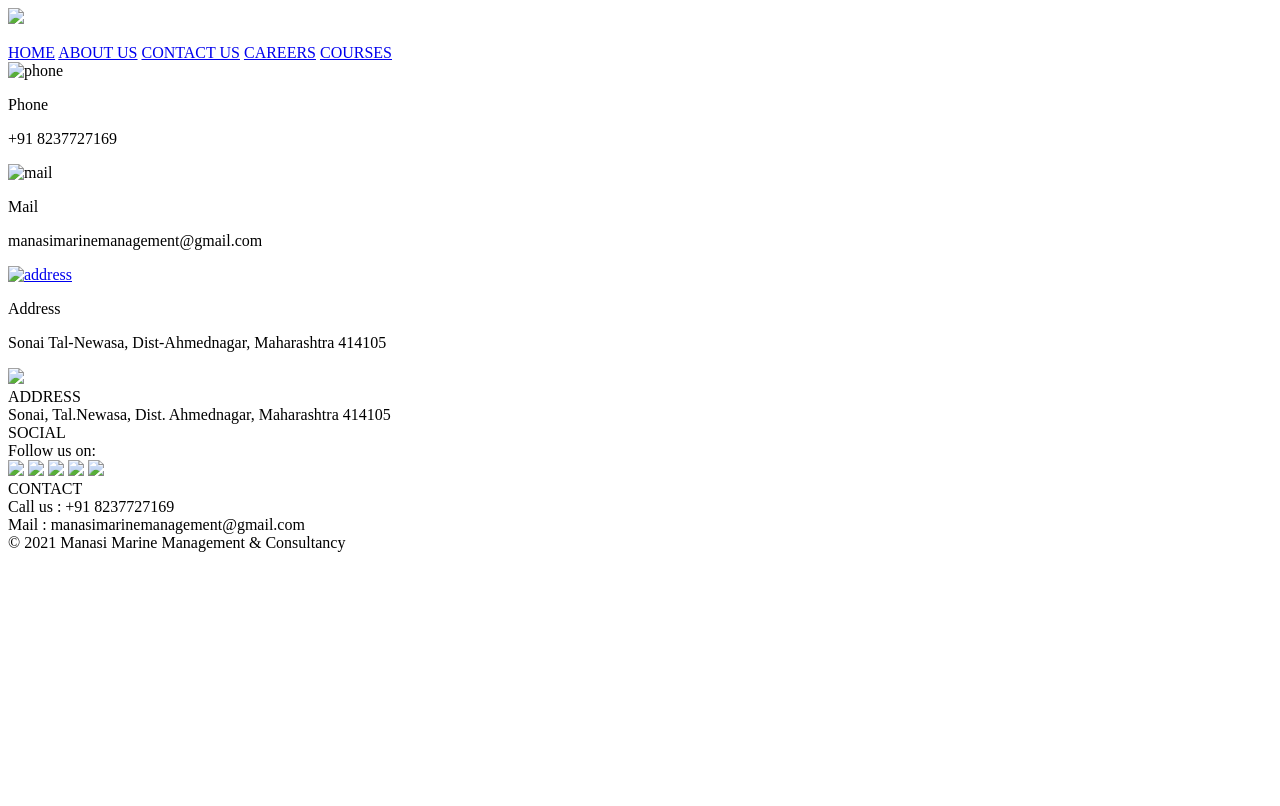
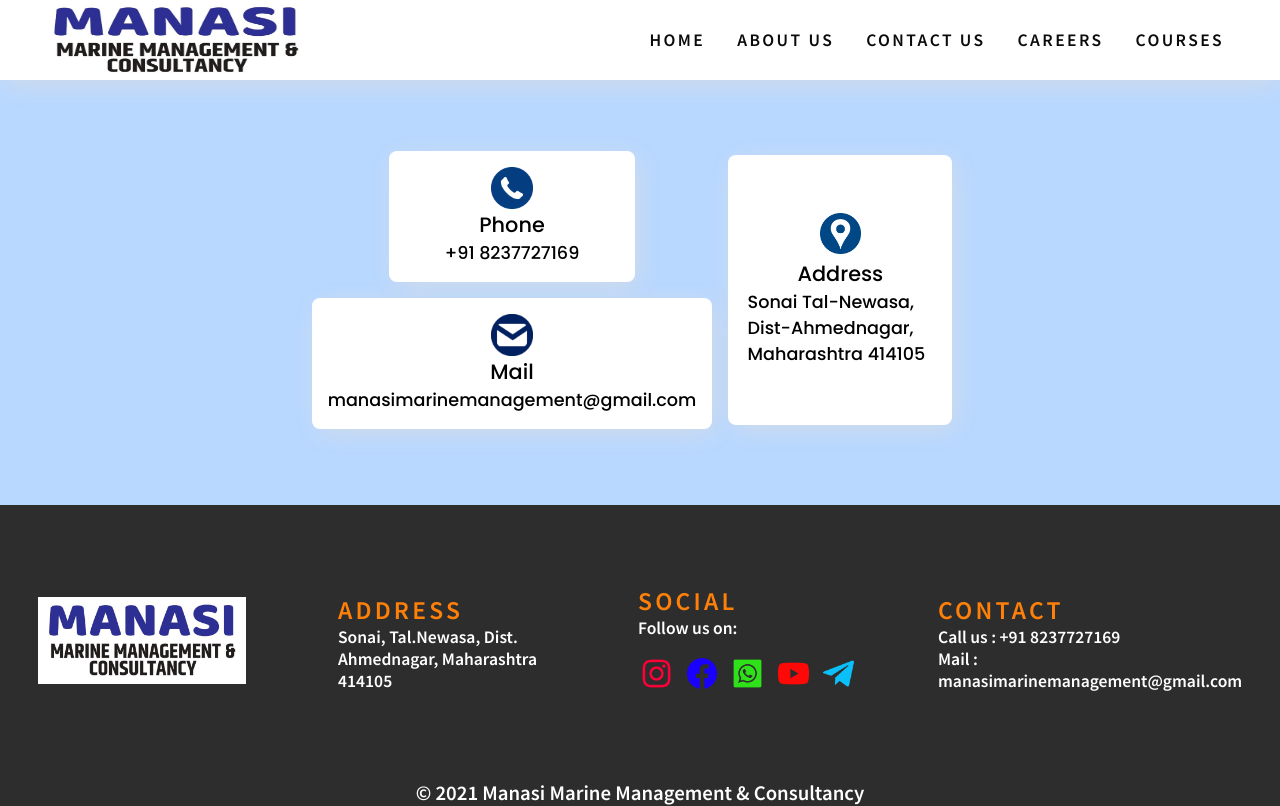
Before and after one commit to manasi-marine-management/manasimarinemanagement, a plain HTML site: page contact.html in a window 1280 px wide. Drawn offline with Linux system fonts and the light colour scheme; the site is published under a folder, as on GitHub Pages, so addresses that start at the root find nothing.

Commit message:
Update contact.html

```diff
--- a/contact.html
+++ b/contact.html
@@ -7,7 +7,7 @@
     <link rel="preconnect" href="https://fonts.googleapis.com">
     <link rel="preconnect" href="https://fonts.gstatic.com" crossorigin>
     <link href="https://fonts.googleapis.com/css2?family=Poppins:wght@400;500&family=Source+Sans+Pro:wght@600&display=swap" rel="stylesheet">
-    <link rel="stylesheet" href="/style.css">
+    <link rel="stylesheet" href="style.css">
     <title>Manasi Marine Management</title>
 </head>
 <body>
@@ -16,7 +16,7 @@
         <header>
             <nav>
               <div class="logo-div">
-                <img class="logo"src="/public/images/logo-full.jpg">
+                <img class="logo"src="public/images/logo-full.jpg">
                 <p></p>
               </div>
               <div class="Menu-div">
@@ -40,7 +40,7 @@
             <div class="cards">
                 <div class="card" id="phone-card">
 
-                 <img class="card-img" src='/public/images/phone.png' alt="phone" />
+                 <img class="card-img" src='public/images/phone.png' alt="phone" />
                 <p class="card-head">Phone</p>
 
                 <div>
@@ -52,7 +52,7 @@
                 </div>
 
                 <div class="card">
-                <img class="card-img" src= '/public/images/mail.png' alt="mail"/>
+                <img class="card-img" src= 'public/images/mail.png' alt="mail"/>
                 <p class="card-head">Mail</p>
                 <p class="card-para">
                     manasimarinemanagement@gmail.com
@@ -62,7 +62,7 @@
 
             <div class="card-address">
             <a href="https://goo.gl/maps/jXd9QH6qPXAbDFWj9">
-              <img class="card-img" src= '/public/images/address.png' alt="address" /> </a>
+              <img class="card-img" src= 'public/images/address.png' alt="address" /> </a>
                 <p class="card-head">Address</p>
                 <p class="card-para">
                     Sonai Tal-Newasa, Dist-Ahmednagar, Maharashtra 414105
@@ -77,7 +77,7 @@
 
             <div class="footer-content-div">
                     <div class="footer-logo-div">
-                        <img class="footer-logo" src="/public/images/logo-full.jpg">
+                        <img class="footer-logo" src="public/images/logo-full.jpg">
                     </div>
                 </div>
 
@@ -98,11 +98,11 @@
                         Follow us on:
                         </div>
                         <div class="social-logos">
-              <a href="https://www.instagram.com/manasimarine/"  ><img class="social-logo" src= '/public/images/instagram-logo-48.png'></img></a>
-            <a href="https://www.facebook.com/marine.job.568" ><img class="social-logo" src= '/public/images/facebook-circle-logo-48.png'></img></a>
-                 <a href=" https://wa.me/918237727169 " ><img class="social-logo" src= '/public/images/whatsapp-square-logo-48.png'></img></a>
-                 <a href="https://www.youtube.com/channel/UC6tSaEzBWGADPcQzeMb56zw/featured" ><img class="social-logo" src= '/public/images/youtube-logo-48.png'></img></a>
-                 <a href="https://t.me/Manasimarine" ><img class="social-logo" src= '/public/images/telegram-logo-48.png'></img></a>
+              <a href="https://www.instagram.com/manasimarine/"  ><img class="social-logo" src= 'public/images/instagram-logo-48.png'></img></a>
+            <a href="https://www.facebook.com/marine.job.568" ><img class="social-logo" src= 'public/images/facebook-circle-logo-48.png'></img></a>
+                 <a href=" https://wa.me/918237727169 " ><img class="social-logo" src= 'public/images/whatsapp-square-logo-48.png'></img></a>
+                 <a href="https://www.youtube.com/channel/UC6tSaEzBWGADPcQzeMb56zw/featured" ><img class="social-logo" src= 'public/images/youtube-logo-48.png'></img></a>
+                 <a href="https://t.me/Manasimarine" ><img class="social-logo" src= 'public/images/telegram-logo-48.png'></img></a>
 
                        </div>
 
@@ -129,5 +129,5 @@
                 </div>
                 </div>
          </div>
-        <script src="/script.js"></script></body>
+        <script src="script.js"></script></body>
         </html>
```
